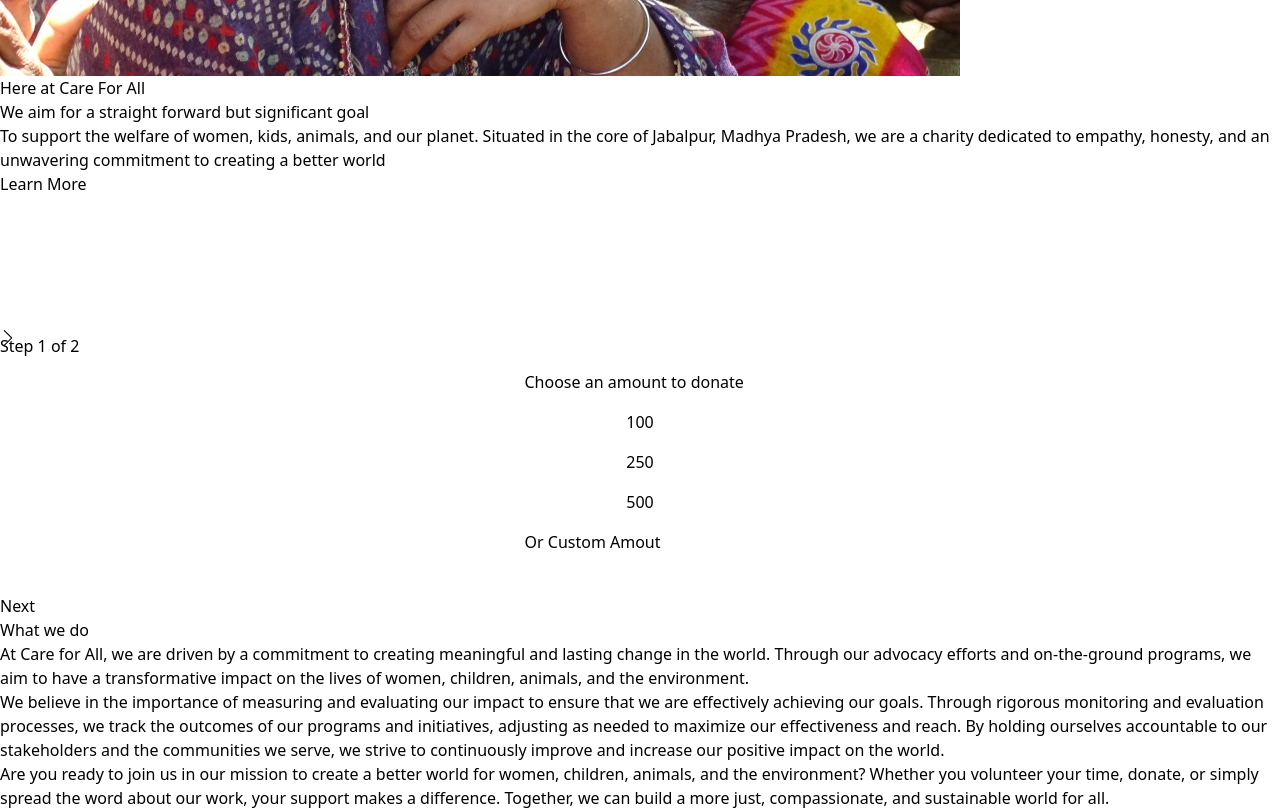
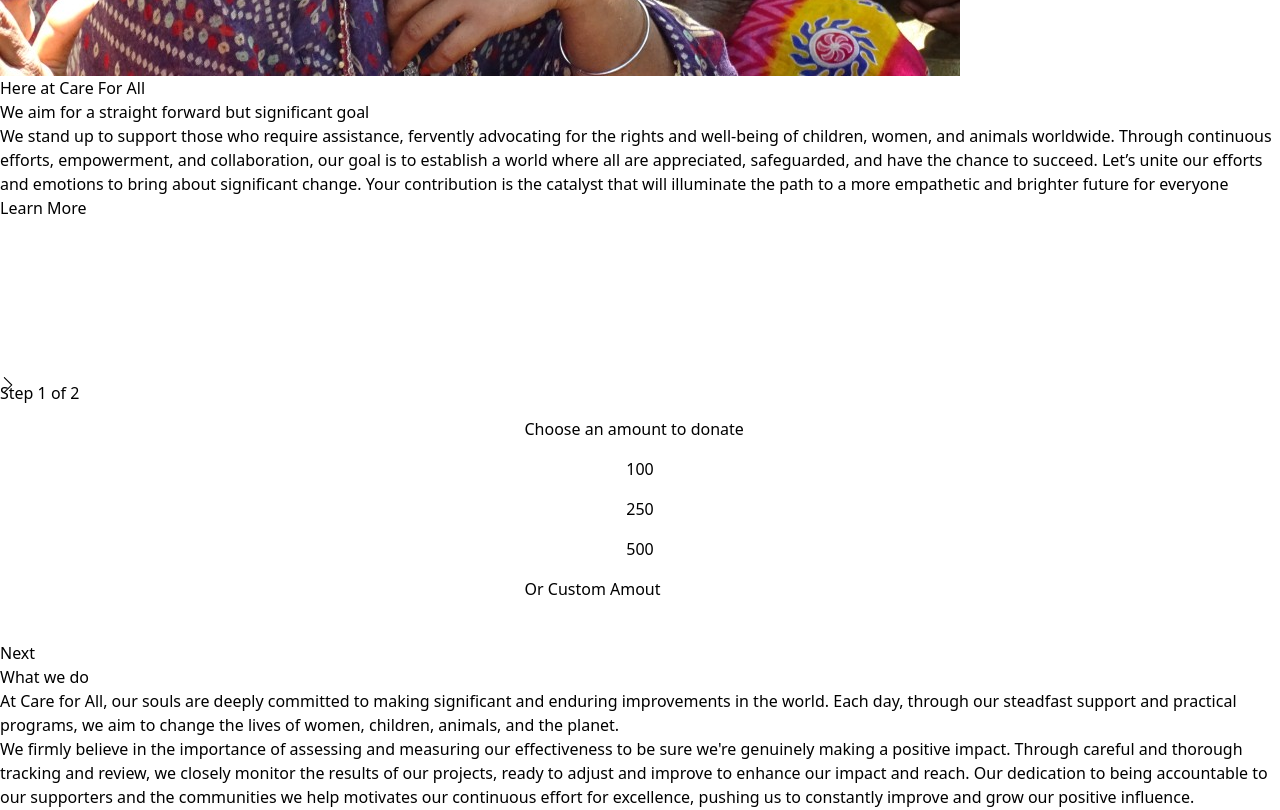
Before and after one commit to shreyash2204/Cfa, a React (Vite) app: page /donate in a window 1280 px wide. Shown: the part 1200-2010 px from the top of the page. Built offline with nearby package versions, Linux system fonts and the light colour scheme.

Commit message:
feat: Update text content in HeroItems, About, and OurMission components

```diff
--- a/src/components/About.jsx
+++ b/src/components/About.jsx
@@ -36,15 +36,13 @@ const About = () => {
           Learn About Us
         </h2>
         <h3 className="text-5xl font-medium">
-          World wide Non Profit <br /> charity Organization
+        At Care for All
         </h3>
         <p>
-          Lorem ipsum dolor sit amet consectetur adipisicing elit. Quia aliquam
-          accusamus nemo suscipit corrupti velit explicabo deleniti porro,
-          dolorum, optio animi ipsam reiciendis voluptatum maxime, ad veritatis
-          dolore voluptatem consequatur. Corrupti explicabo saepe temporibus
-          distinctio accusamus sit commodi dicta iure praesentium, fuga expedita
-          nobis labore quam illum nulla maiores tempore.
+        Our souls are deeply committed to making significant and enduring improvements in the world. Each day, through our steadfast support and practical programs, we aim to change the lives of women, children, animals, and the planet.
+        </p>
+        <p>
+        We firmly believe in the importance of assessing and measuring our effectiveness to be sure we're genuinely making a positive impact. Through careful and thorough tracking and review, we closely monitor the results of our projects, ready to adjust and improve to enhance our impact and reach. Our dedication to being accountable to our supporters and the communities we help motivates our continuous effort for excellence, pushing us to constantly improve and grow our positive influence.
         </p>
       </div>
     </div>
--- a/src/components/DonateSection.jsx
+++ b/src/components/DonateSection.jsx
@@ -49,28 +49,13 @@ const DonateSection = () => {
               What <span className="gloria-font text-orange-500">we do</span>
             </h2>
             <p className=" text-[15px] ">
-              At Care for All, we are driven by a commitment to creating
-              meaningful and lasting change in the world. Through our advocacy
-              efforts and on-the-ground programs, we aim to have a
-              transformative impact on the lives of women, children, animals,
-              and the environment.
+            At Care for All, our souls are deeply committed to making significant and enduring improvements in the world. Each day, through our steadfast support and practical programs, we aim to change the lives of women, children, animals, and the planet.
             </p>
             <p className=" text-[15px]">
-              We believe in the importance of measuring and evaluating our
-              impact to ensure that we are effectively achieving our goals.
-              Through rigorous monitoring and evaluation processes, we track the
-              outcomes of our programs and initiatives, adjusting as needed to
-              maximize our effectiveness and reach. By holding ourselves
-              accountable to our stakeholders and the communities we serve, we
-              strive to continuously improve and increase our positive impact on
-              the world.
+            We firmly believe in the importance of assessing and measuring our effectiveness to be sure we're genuinely making a positive impact. Through careful and thorough tracking and review, we closely monitor the results of our projects, ready to adjust and improve to enhance our impact and reach. Our dedication to being accountable to our supporters and the communities we help motivates our continuous effort for excellence, pushing us to constantly improve and grow our positive influence.
             </p>
             <p className=" text-[15px]">
-              Are you ready to join us in our mission to create a better world
-              for women, children, animals, and the environment? Whether you
-              volunteer your time, donate, or simply spread the word about our
-              work, your support makes a difference. Together, we can build a
-              more just, compassionate, and sustainable world for all.
+            Are you ready to join us in this mission to build a better world for women, children, animals, and the environment? Whether it's by volunteering your time, donating, or simply spreading the word about our work, your support is a source of hope. Together, we can create a fairer, kinder, and more sustainable world for everyone. Every contribution, no matter how small, is crucial in this journey towards a brighter future.
             </p>
           </div>
 
--- a/src/components/HeroItems.jsx
+++ b/src/components/HeroItems.jsx
@@ -2,7 +2,7 @@ import React, { useEffect, useRef } from "react";
 import Button from "./Button";
 import gsap from "gsap";
 
-const HeroItems = ({ imgUrl }) => {
+const HeroItems = ({ imgUrl, text }) => {
   const heroText = useRef(null);
 
   useEffect(() => {
@@ -30,12 +30,7 @@ const HeroItems = ({ imgUrl }) => {
         <p className="text-5xl md:text-6xl font-medium md:w-[65%]">
           We aim for a straight forward but significant goal
         </p>
-        <p className="md:text-lg md:w-[65%]">
-          To support the welfare of women, kids, animals, and our planet.
-          Situated in the core of Jabalpur, Madhya Pradesh, we are a charity
-          dedicated to empathy, honesty, and an unwavering commitment to
-          creating a better world
-        </p>
+        <p className="md:text-lg md:w-[65%]">{text}</p>
         <Button name="Learn More" />
       </div>
     </div>
--- a/src/components/OurMission.jsx
+++ b/src/components/OurMission.jsx
@@ -41,17 +41,14 @@ const OurMission = () => {
       <div className="flex-1 flex flex-col gap-4" ref={missionText}>
         <h2 className="text-xl text-orange-500 font-semibold">Our Mission</h2>
         <h3 className="text-5xl font-medium">
-          Empowering lives, nurturing hope, <br /> and safeguarding our planet{" "}
+          Transforming lives, fostering optimism, <br /> and protecting our
+          environment
         </h3>
         <p>
-          Empowering lives, nurturing hope, and safeguarding our planet—Care For
-          All is on a mission to ignite change, one heart at a time. Through
-          advocacy for women, children, animals, and the environment, we
-          champion compassion, resilience, and equality. Our passion drives us
-          to create a world where every individual thrives, every child smiles,
-          every animal is cherished, and every corner of our earth flourishes.
-          Join us in our journey to make a difference that echoes for
-          generations.
+        That's what motivates us at Care For All. We're on a mission fueled by deep emotions to spark change, touching one heart at a time. By relentlessly fighting for the rights of women, children, animals, and our planet, we stand for kindness, strength, and fairness. Our strongest desire propels us towards a vision where everyone thrives, every child is happy, every animal is cherished, and every part of our world is in balance.
+        </p>
+        <p>
+        Come with us on this significant path to effect change that will last for generations. Together, we can shape a future brimming with love, fairness, and environmental care for everyone. Your contribution, whether it's through volunteering, giving, or sharing our cause, shines a beacon of hope in this journey of change. Let's create a world where every heart feels the comfort of care and the strength of hope.
         </p>
       </div>
       <div className="flex-1 h-[60vh]" ref={missionImg}>
--- a/src/data.js
+++ b/src/data.js
@@ -5,20 +5,19 @@ export const wedoData = [
     id: 1,
     imgUrl: images.wedoWomen,
     title: "Women Empowerment",
-    text: "At CFA, we place a high value on empowering women because doing so creates significant positive impacts across communities. By putting resources into the education, health, and economic advancement of women, we not only improve the lives of individuals but also build stronger family and community structures."
-
+    text: "At CFA, we place a high value on empowering women because doing so creates significant positive impacts across communities. By putting resources into the education, health, and economic advancement of women, we not only improve the lives of individuals but also build stronger family and community structures.",
   },
   {
     id: 2,
     imgUrl: images.wedoChild,
     title: "Children Welfare",
-    text: "At CFA, the well-being of children is central to our purpose, as they are both the most at-risk and the most hopeful individuals in our community. By giving children access to high-quality education, medical care, and secure surroundings, we can end the cycle of poverty, strengthen communities, and develop future leaders"
+    text: "At CFA, the well-being of children is central to our purpose, as they are both the most at-risk and the most hopeful individuals in our community. By giving children access to high-quality education, medical care, and secure surroundings, we can end the cycle of poverty, strengthen communities, and develop future leaders",
   },
   {
     id: 3,
     imgUrl: images.wedoDog,
     title: "Animal Protection",
-    text: "At CFA, our dedication to animals is rooted in a deep conviction that all living things are interconnected. We believe that animals are conscious creatures that deserve care, respect, and safety. By supporting animal rights, we not only reduce their suffering but also contribute to the health of the environment and the welfare of humans. "
+    text: "At CFA, our dedication to animals is rooted in a deep conviction that all living things are interconnected. We believe that animals are conscious creatures that deserve care, respect, and safety. By supporting animal rights, we not only reduce their suffering but also contribute to the health of the environment and the welfare of humans. ",
   },
 ];
 
@@ -26,13 +25,16 @@ export const heroData = [
   {
     id: 1,
     imgUrl: images.children1,
+    text: "To support the welfare of women, kids, animals, and our planet. Situated in the core of Jabalpur, Madhya Pradesh, we are a charity dedicated to empathy, honesty, and an unwavering commitment to creating a better world",
   },
   {
     id: 2,
     imgUrl: images.women1,
+    text: "We stand up to support those who require assistance, fervently advocating for the rights and well-being of children, women, and animals worldwide. Through continuous efforts, empowerment, and collaboration, our goal is to establish a world where all are appreciated, safeguarded, and have the chance to succeed. Let’s unite our efforts and emotions to bring about significant change. Your contribution is the catalyst that will illuminate the path to a more empathetic and brighter future for everyone",
   },
   {
     id: 3,
     imgUrl: images.animal2,
+    text: "Our aspiration is for a tomorrow where each child, woman, and creature is uplifted, safeguarded, and treasured. With steadfast backing and collective efforts, we commit to constructing a world that is more equitable and empathetic. In this ideal, all individuals are provided the opportunity to flourish, without facing discrimination, injury, or mistreatment. In unity, we have the power to forge a community where compassion and justice prevail, where the worth of every life is recognized, and each voice is heard"
   },
 ];
```
